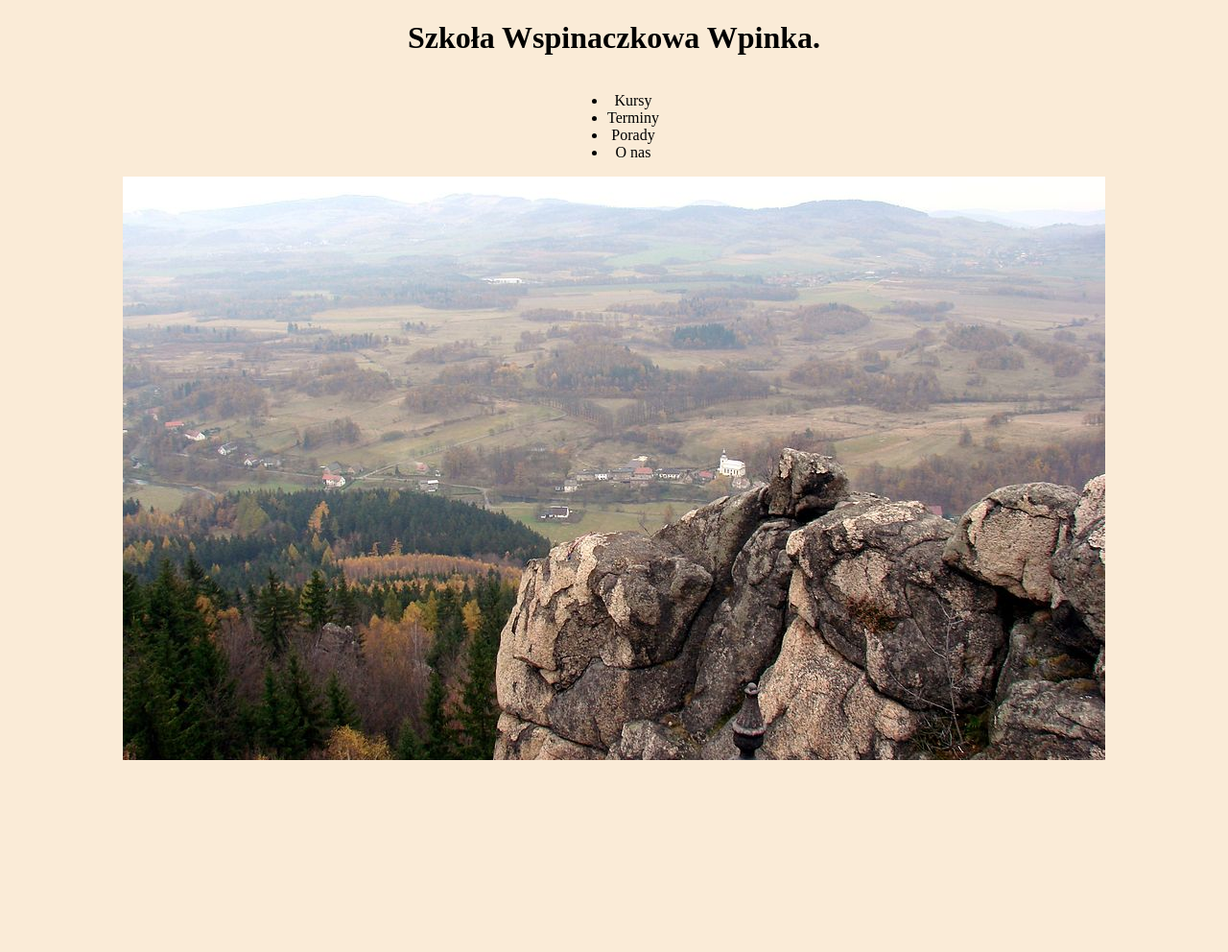
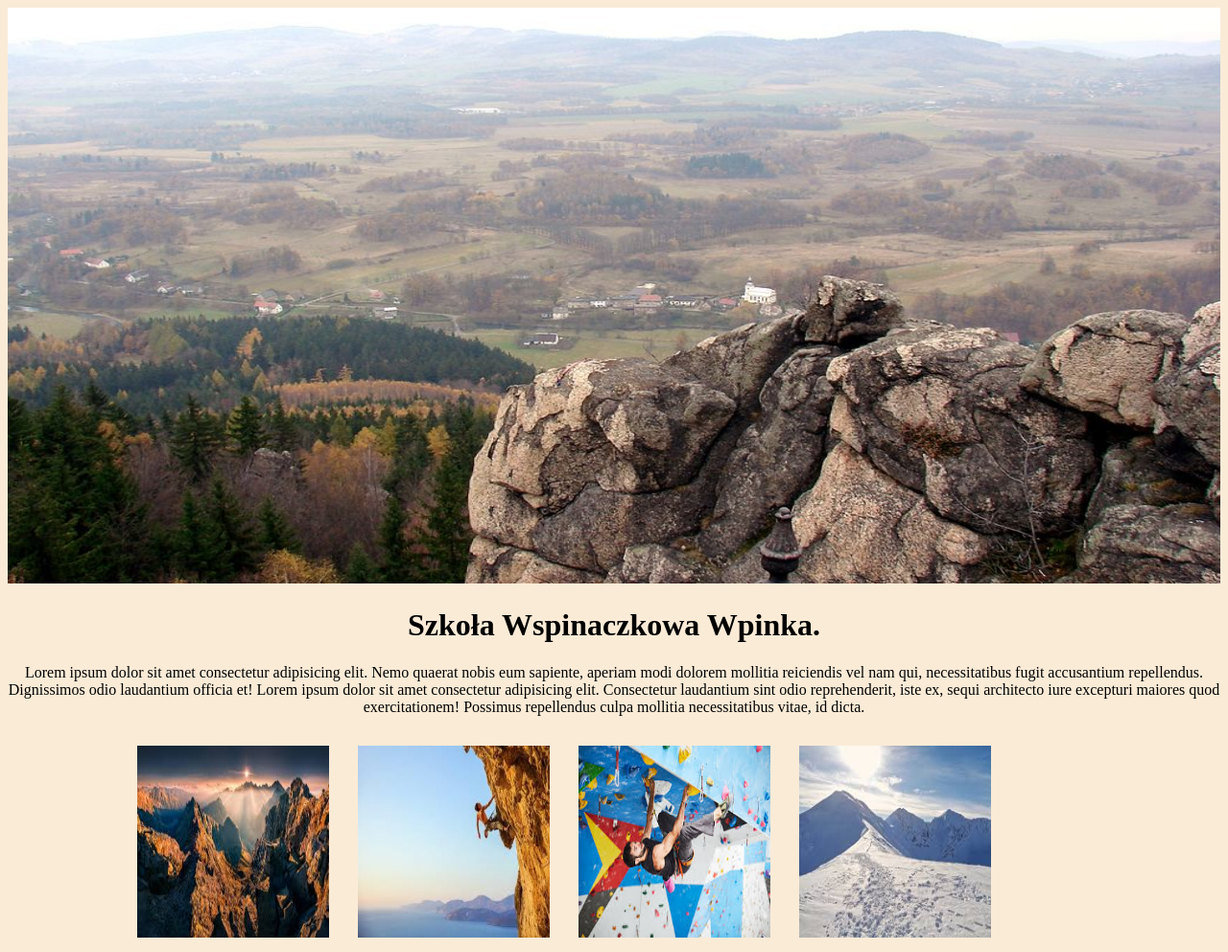
Before and after one commit to mklasicki/Wpinka, a plain HTML site: page index.html in a window 1280 px wide. Shown: the whole page at 96% size. Before the commit the page ends 804 px from the top, so only its background shows below. Drawn offline with Linux system fonts and the light colour scheme.

Commit message:
Added new photos and transition to the photos

```diff
--- a/index.html
+++ b/index.html
@@ -13,19 +13,39 @@
 <body>
     <header>
         <div id="logo">
+            <img src="img/Sokolik.jpg" alt="Wpinka Logo" id="logo-image">
+
                 <h1>Szkoła Wspinaczkowa Wpinka.</h1>
-            <div id="menu">
+                <p>Lorem ipsum dolor sit amet consectetur adipisicing elit. Nemo quaerat nobis eum sapiente,
+                 aperiam modi dolorem mollitia reiciendis vel nam qui, necessitatibus
+                 fugit accusantium repellendus. Dignissimos odio laudantium officia et!
+                Lorem ipsum dolor sit amet consectetur adipisicing elit. Consectetur laudantium sint odio reprehenderit,
+                 iste ex, sequi architecto iure excepturi maiores quod exercitationem! Possimus repellendus
+                  culpa mollitia necessitatibus vitae, id dicta.</p>
+                <!-- <div id="menu">
                     <ul>
                         <li>Kursy</li>
                         <li>Terminy</li>
                         <li>Porady</li>
                         <li>O nas</li>
                     </ul>
-            </div>
-            <img src="img/Sokolik.jpg" alt="Wpinka Logo" id="logo-image">
-        </div>
+                </div>         -->
     </header>
 
+    <div id="container">
+        <div class="ad-tile">
+            <img src="img/tatry.jpg" alt="Taterki">
+        </div>
+        <div class="ad-tile">
+            <img src="img/images.jpg" alt="Rock climbing">
+        </div>
+        <div class="ad-tile">
+            <img src="img/indoor.jpg" alt="Indoor climbing">
+        </div>
+        <div class="ad-tile">
+            <img src="img/winter.jpg" alt="Tatry zimą">
+        </div>
+    </div>
 
 </body>
 </html>
--- a/style.css
+++ b/style.css
@@ -1,19 +1,59 @@
+
 body
+ {
+    background-color: antiquewhite;
+    }
+
+#menu
 {
-    background-color: antiquewhite;
+display: inline;
+
 
 }
 
-#menu
+#logo {
+    text-align: center;
+}
+
+#logo-image
 {
-display: inline-block;
+    width: 100%;
+    height: 600px;
 
 }
 
-#logo
+
+.ad-tile img
 {
+
+    height: 200px;
+    width: 200px;
+    padding: 15px;
+    float: left;
+
+}
+
+.ad-tile img
+{
+    margin: 0 auto;
+    transition-duration: 2s;
+    transition-timing-function: ease-out;
+}
+
+.ad-tile img:hover
+{
+    opacity: 0,7;
+    transform: scale(1.2);
+    cursor: pointer;
+
+
+}
+
+#container {
+    background-color: blueviolet;
     width: 1024px;
+    background-position: center;
     margin-left: auto;
     margin-right: auto;
-    text-align: center;
+    margin-bottom: 50px;
 }
```
Also changed, not shown: img/images.jpg (added), img/indoor.jpg (added), img/tatry.jpg (added), img/winter.jpg (added). Lines whose indentation alone changed are shown as unchanged.
